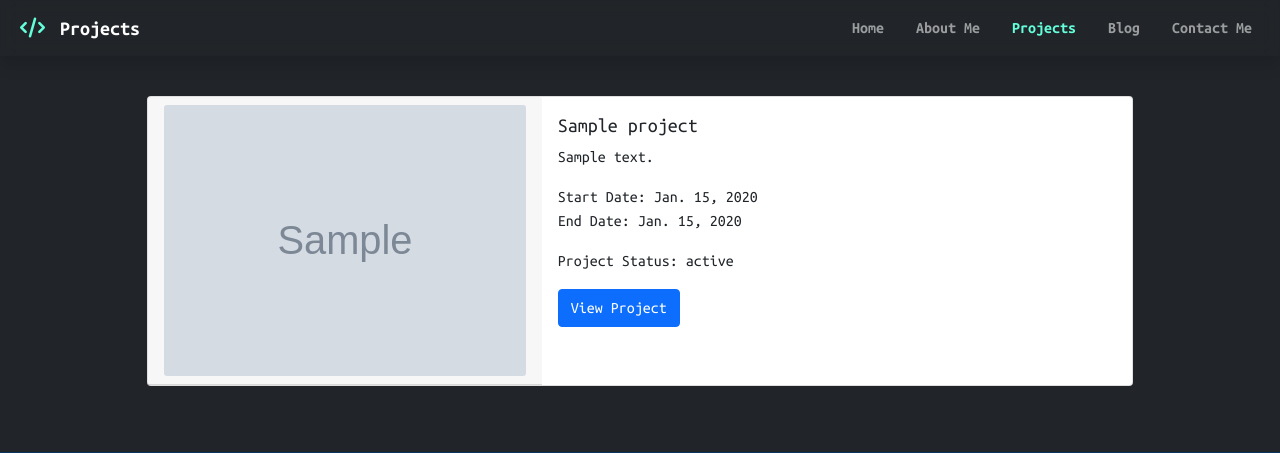
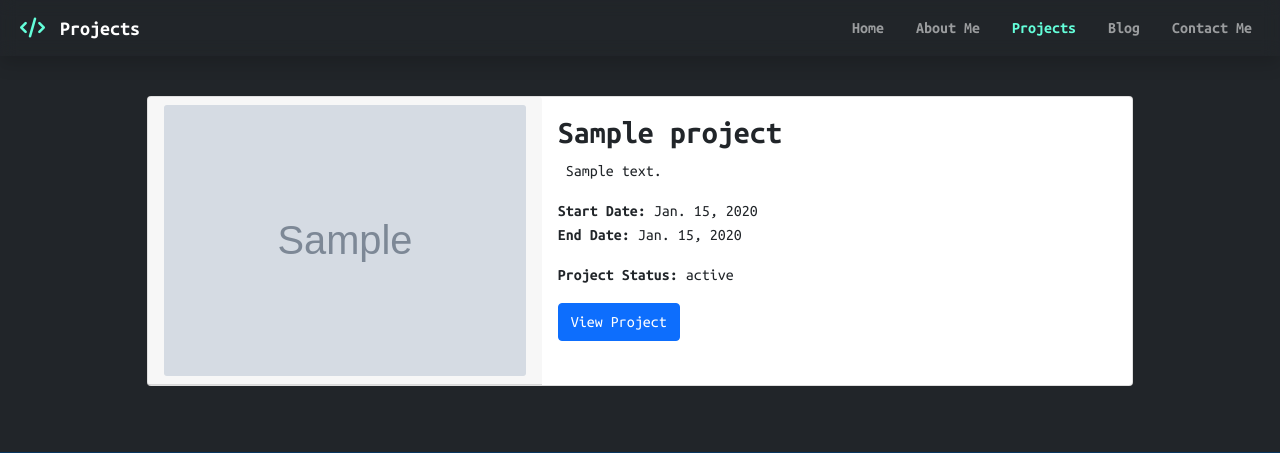
Before and after one commit to Shagasresthaa/portfoliosite, a Django app: page /projects/ in a window 1280 px wide. Shown: the top 453 px of the page. Run offline with Django 3.2, Linux system fonts and the light colour scheme; tables that the repository leaves empty hold one stand-in row (values such as "Sample post"); grey boxes marked "Sample" are stand-in pictures; parts of the project's set-up code (start-up, migrations or seed data) failed here and were passed over; some libraries are stand-ins or nearby versions.

Commit message:
projects css fix 2

```diff
--- a/projects/static/projects/projects.css
+++ b/projects/static/projects/projects.css
@@ -30,6 +30,10 @@
     height: 100%;
 }
 
+.headingPr {
+    font-size: 2rem;
+}
+
 /* For Mobile Support */
 
 @media (max-width:800px) {
--- a/projects/templates/projects/projects.html
+++ b/projects/templates/projects/projects.html
@@ -22,10 +22,10 @@
             <img src="{{ project.img.url }}" class="card-img" alt="...">
           </div>
           <div class="card-body">
-            <h5 class="card-title">{{ project.name }}</h5>
-            <p class="card-text">{{ project.description }}</p>
-            <p class="Date">Start Date: {{project.start_date}}<br>End Date: {{project.end_date}}</p>
-            <p class="sttxt">Project Status: {{project.status}}</p>
+            <h5 class="card-title"><b class="headingPr">{{ project.name }}</b></h5>
+            <p class="card-text">&nbsp;{{ project.description }}</p>
+            <p class="Date"><b>Start Date:</b> {{project.start_date}}<br><b>End Date:</b> {{project.end_date}}</p>
+            <p class="sttxt"><b>Project Status:</b> {{project.status}}</p>
             <div class="btnhldr">
               <a href="{{ project.url }}" class="btn btn-primary">View Project</a>
             </div>
```
